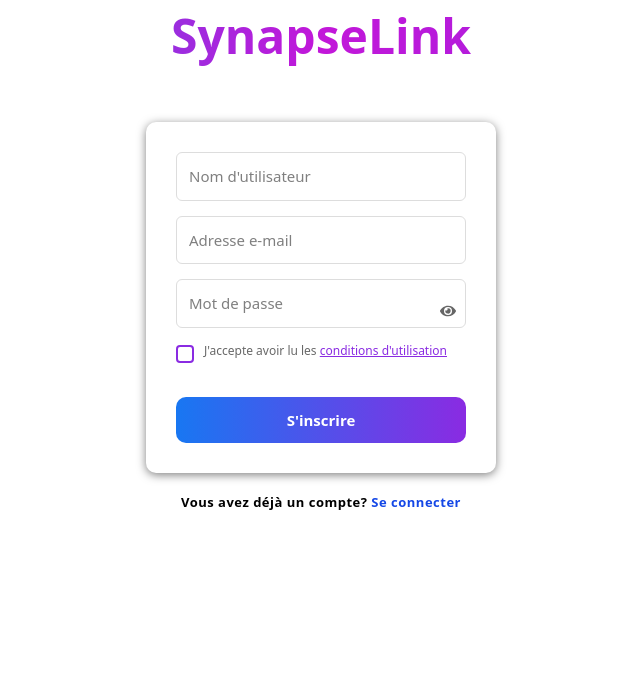
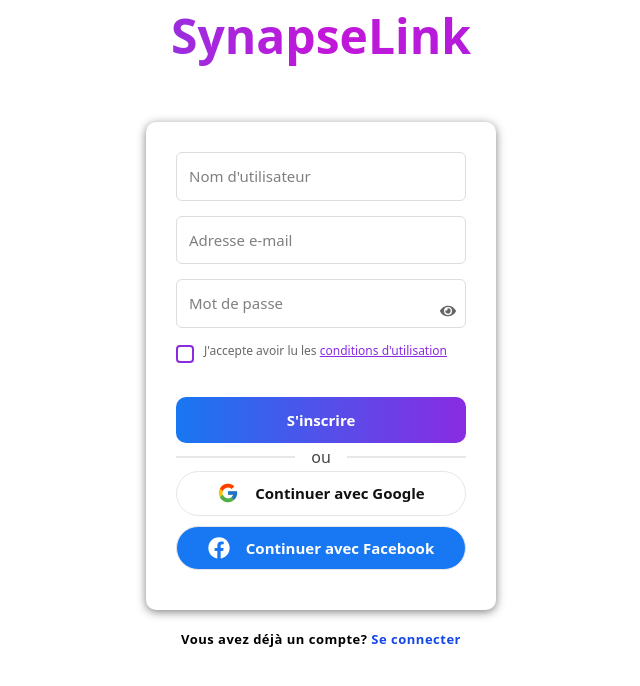
Before and after one commit to JeanJAKK/Dev-lab-Mini-r-seau-social-, a React (Vite) app: page /register in a window 1280 px wide. Shown: the top 686 px of the page, without its empty margins (319-959 px from the left). Built offline with nearby package versions, Linux system fonts and the light colour scheme.

Commit message:
inscription et connexion par google

```diff
--- a/src/pages/AuthPage.jsx
+++ b/src/pages/AuthPage.jsx
@@ -53,29 +53,49 @@ function AuthPage({ setAuth }) {
     }
 
     try {
-      // 1️ Connexion avec Supabase Auth
       const { data, error } = await supabase.auth.signInWithPassword({
         email,
         password,
       });
 
       if (error) {
-        setMessage("Email ou mot de passe incorrect !");
+        setMessage(error.message);
         setLoading(false);
         return;
       }
 
-      //  Connexion réussie
-      localStorage.setItem("isLogged", "true");
+      setMessage("Connexion réussie !");
       setAuth(true);
-      setMessage(" Connexion réussie !");
-      setLoading(false);
-
-      // Redirection vers la page d'accueil ou création de post
       navigate("/home");
     } catch (err) {
-      console.error(err);
-      setMessage("Erreur inattendue. Regarde la console.");
+      setMessage("Erreur lors de la connexion.");
+    } finally {
+      setLoading(false);
+    }
+  };
+
+  // Connexion avec Google
+  const handleGoogleLogin = async () => {
+    setMessage("");
+    setLoading(true);
+
+    try {
+      const { data, error } = await supabase.auth.signInWithOAuth({
+        provider: 'google',
+        options: {
+          redirectTo: `${window.location.origin}/home`,
+        },
+      });
+
+      if (error) {
+        setMessage(error.message);
+        setLoading(false);
+        return;
+      }
+
+      // La redirection sera gérée par Supabase
+    } catch (err) {
+      setMessage("Erreur lors de la connexion Google.");
       setLoading(false);
     }
   };
@@ -129,9 +149,9 @@ function AuthPage({ setAuth }) {
           )}
           <div className="divider">ou</div>
           {/* Boutons de connexion sociale */}{" "}
-          <button type="button" className="google-btn">
+          <button type="button" className="google-btn" onClick={handleGoogleLogin}>
             <FcGoogle size={22} style={{ marginRight: "8px" }} />
-            Continuer avec Google{" "}
+            Continuer avec Google
           </button>
           <button type="button" className="facebook-btn">
             <FaFacebook size={22} style={{ marginRight: "8px" }} />
--- a/src/pages/Register.jsx
+++ b/src/pages/Register.jsx
@@ -1,6 +1,8 @@
 import { useState } from "react";
 import { Link, useNavigate } from "react-router-dom";
 import { FaEye, FaEyeSlash } from "react-icons/fa";
+import { FcGoogle } from "react-icons/fc";
+import { FaFacebook } from "react-icons/fa";
 import supabase from "../services/supabase.js";
 import "../styles/Register.css";
 
@@ -58,24 +60,52 @@ function Register() {
         return;
       }
 
-      const user = data.user;
-      if (!user) {
-        setMessage("Inscription réussie, vérifie ton email.");
-        setIsSuccess(true);
+      // 2️⃣ Création du profil
+      if (data.user) {
+        const { error: profileError } = await supabase.from("profiles").insert({
+          id: data.user.id,
+          name: name.trim(),
+          email: email,
+        });
+
+        if (profileError) {
+          console.error("Erreur création profil:", profileError);
+        }
+      }
+
+      setIsSuccess(true);
+      setMessage(
+        "Inscription réussie ! Veuillez vérifier votre email pour activer votre compte."
+      );
+    } catch (err) {
+      setMessage("Erreur lors de l'inscription.");
+    } finally {
+      setLoading(false);
+    }
+  };
+
+  // Connexion avec Google
+  const handleGoogleLogin = async () => {
+    setMessage("");
+    setLoading(true);
+
+    try {
+      const { data, error } = await supabase.auth.signInWithOAuth({
+        provider: 'google',
+        options: {
+          redirectTo: `${window.location.origin}/home`,
+        },
+      });
+
+      if (error) {
+        setMessage(error.message);
         setLoading(false);
         return;
       }
 
-      setIsSuccess(true);
-      setMessage("✅ Inscription réussie !");
-      setLoading(false);
-
-      setTimeout(() => {
-        navigate("/authPage");
-      }, 1200);
+      // La redirection sera gérée par Supabase
     } catch (err) {
-      console.error(err);
-      setMessage("Erreur inattendue.");
+      setMessage("Erreur lors de la connexion Google.");
       setLoading(false);
     }
   };
@@ -147,6 +177,16 @@ function Register() {
               {message}
             </p>
           )}
+          <div className="divider">ou</div>
+          {/* Boutons de connexion sociale */}
+          <button type="button" className="google-btn" onClick={handleGoogleLogin}>
+            <FcGoogle size={22} style={{ marginRight: "8px" }} />
+            Continuer avec Google
+          </button>
+          <button type="button" className="facebook-btn">
+            <FaFacebook size={22} style={{ marginRight: "8px" }} />
+            Continuer avec Facebook
+          </button>
         </form>
 
         <p className="connect">
```
